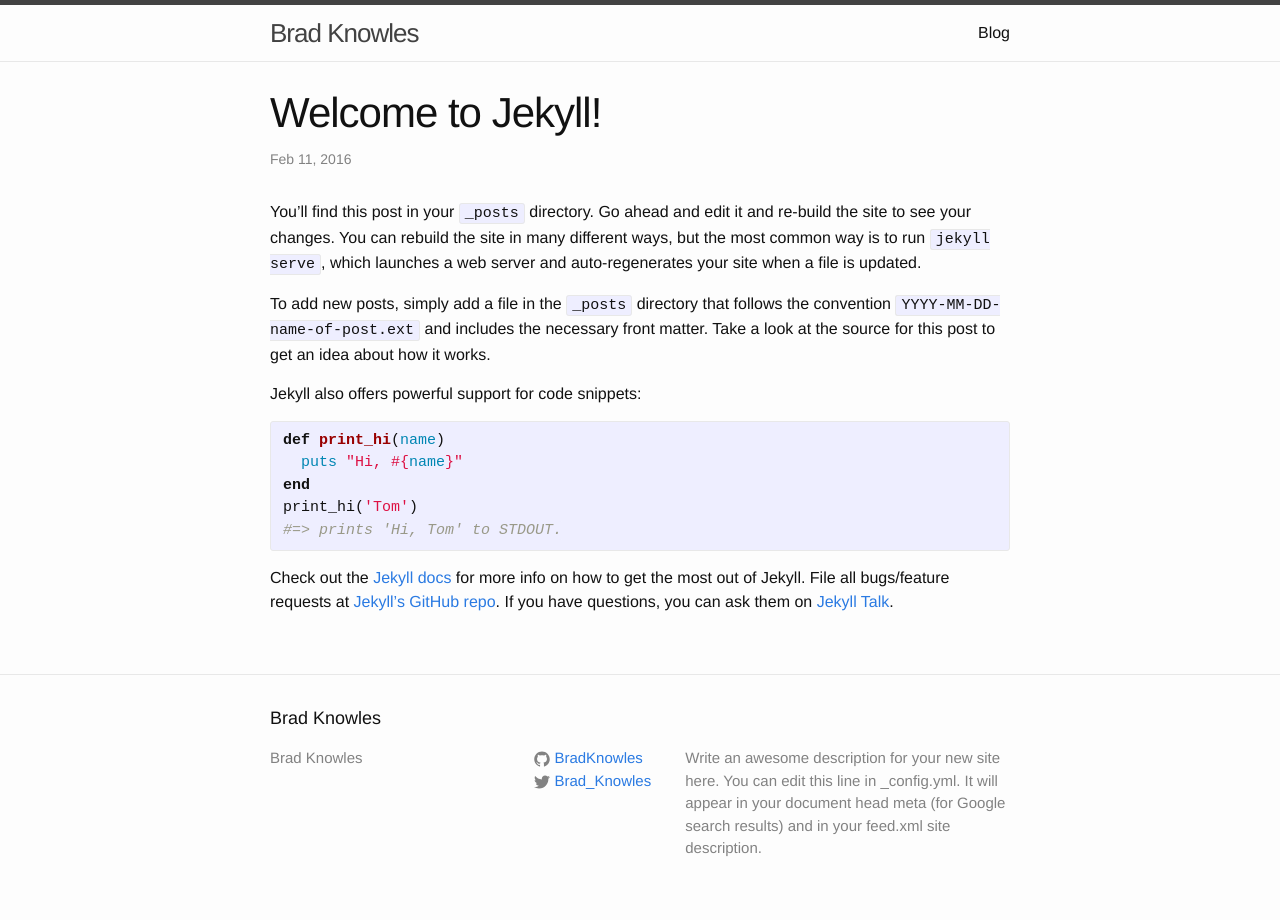
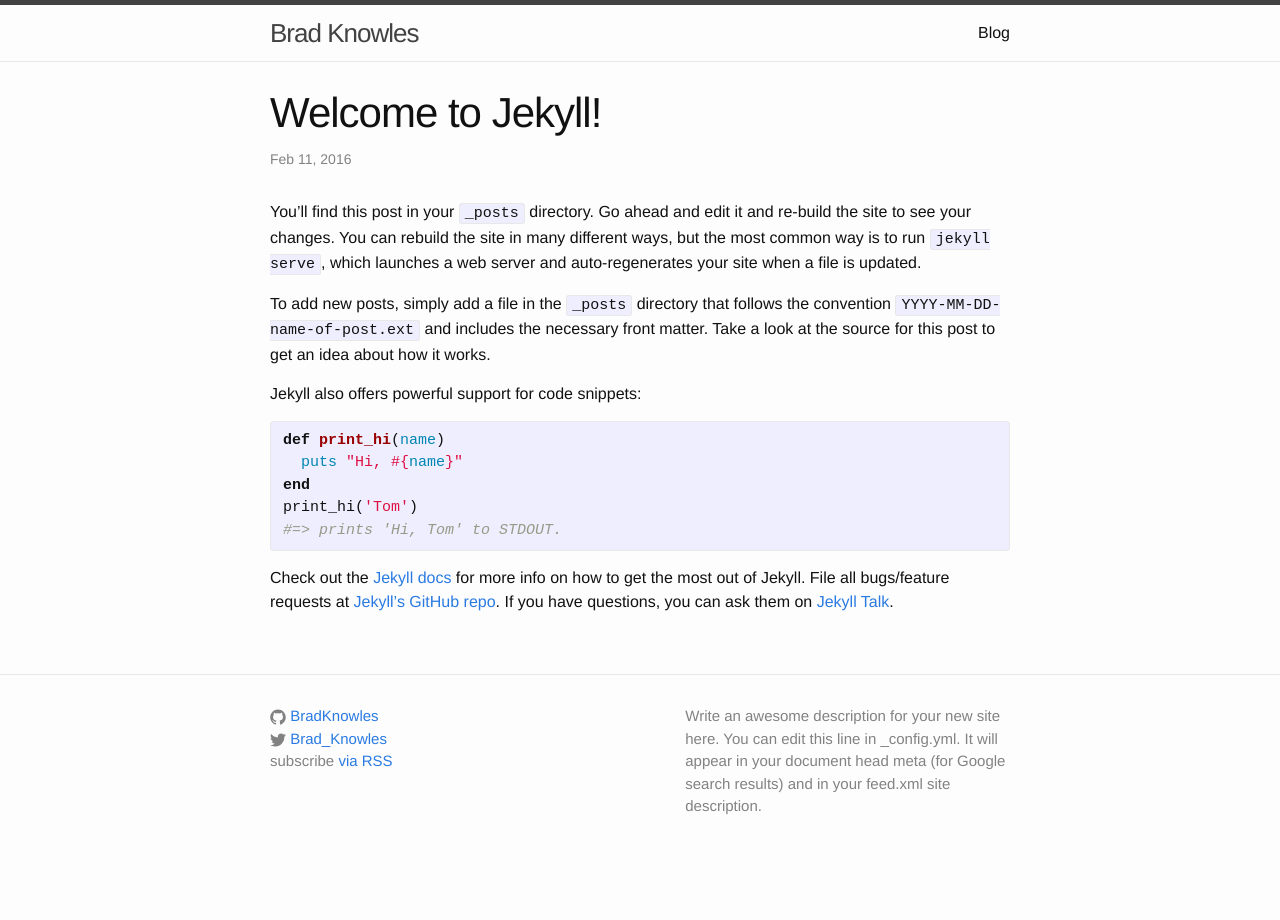
Before and after one commit to BradKnowles/bradknowles.github.io, a Jekyll site: the page built from _posts/2016-02-10-welcome-to-jekyll.markdown, in a window 1280 px wide. Built offline with Jekyll 4.4.1, drawn with Linux system fonts in a browser that asks for light colours.

Commit message:
Updating site layout

```diff
--- a/_includes/footer.html
+++ b/_includes/footer.html
@@ -2,17 +2,8 @@
 
   <div class="wrapper">
 
-    <h2 class="footer-heading">{{ site.title }}</h2>
-
     <div class="footer-col-wrapper">
       <div class="footer-col footer-col-1">
-        <ul class="contact-list">
-          <li>{{ site.title }}</li>
-          <li><a href="mailto:{{ site.email }}">{{ site.email }}</a></li>
-        </ul>
-      </div>
-
-      <div class="footer-col footer-col-2">
         <ul class="social-media-list">
           {% if site.github_username %}
           <li>
@@ -25,8 +16,13 @@
             {% include icon-twitter.html username=site.twitter_username %}
           </li>
           {% endif %}
+          <li>
+            <p class="rss-subscribe">subscribe <a href="{{ "/feed.xml" | prepend: site.baseurl }}">via RSS</a></p>
+          </li>
         </ul>
       </div>
+
+      <div class="footer-col footer-col-2"></div>
 
       <div class="footer-col footer-col-3">
         <p>{{ site.description }}</p>
--- a/index.html
+++ b/index.html
@@ -4,7 +4,7 @@
 
 <div class="home">
 
-  <h1 class="page-heading">Posts</h1>
+  <h1 class="page-heading">Recent Posts</h1>
 
   <ul class="post-list">
     {% for post in site.posts %}
@@ -17,7 +17,4 @@
       </li>
     {% endfor %}
   </ul>
-
-  <p class="rss-subscribe">subscribe <a href="{{ "/feed.xml" | prepend: site.baseurl }}">via RSS</a></p>
-
 </div>
```
Also changed, not shown: _pages/blog.md (+0 -2 lines).
